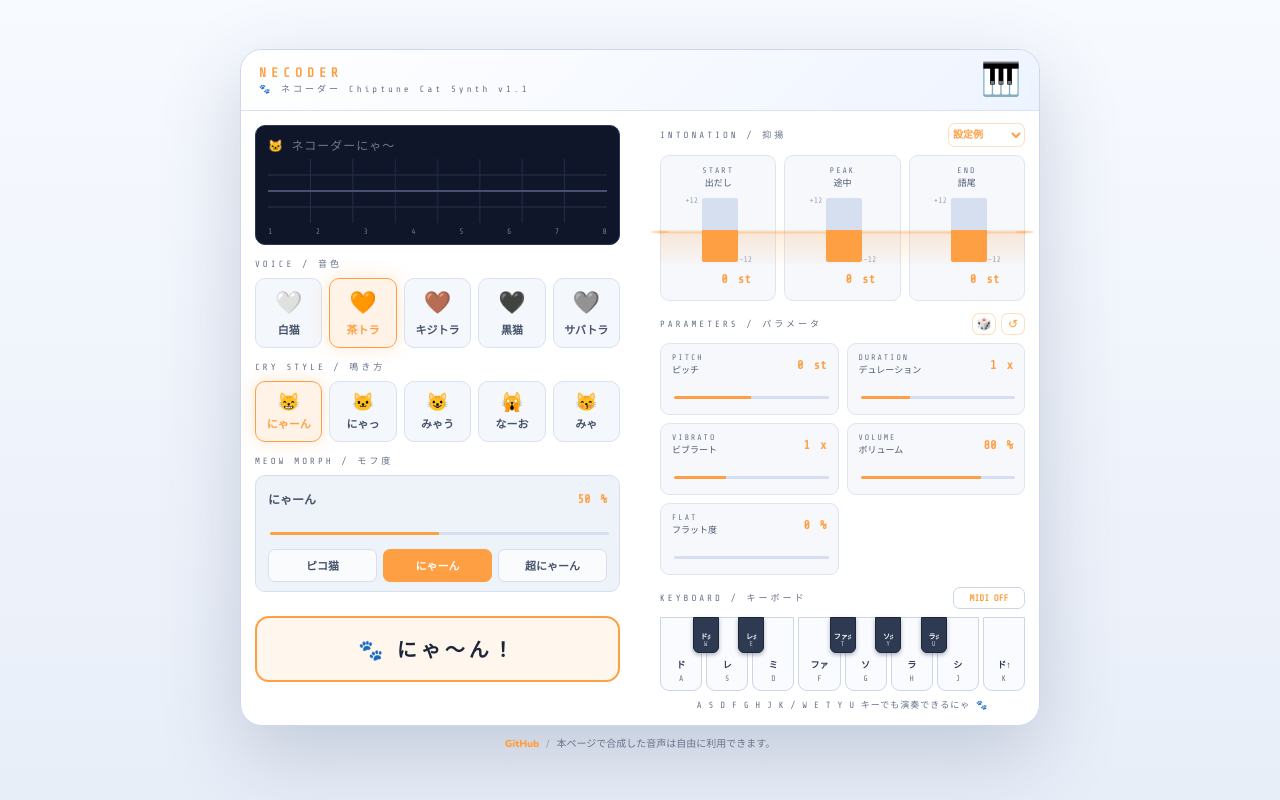
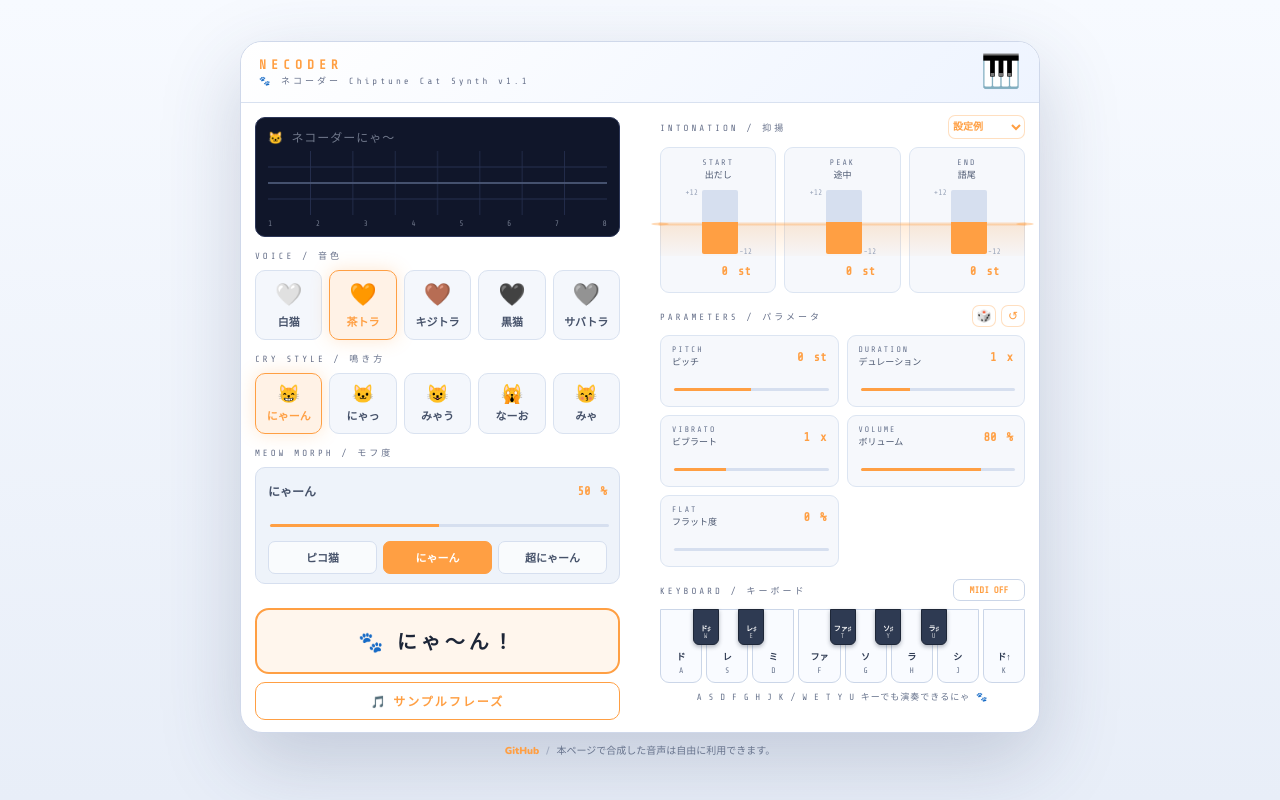
Before and after one commit to mfakane/necoder-synth, a React (Vite) app: page / in a window 1280 px wide. Built offline with nearby package versions, Linux system fonts and the light colour scheme.

Commit message:
feat: play sample phrase

```diff
--- a/src/App.tsx
+++ b/src/App.tsx
@@ -7,7 +7,7 @@ import {
 import { KeyboardControls } from "./components/KeyboardControls";
 import { OptionGrid } from "./components/OptionGrid";
 import { SectionHeader } from "./components/SectionHeader";
-import { CRY_STYLES, KEYS, VOICES } from "./data";
+import { CRY_STYLES, KEYS, SAMPLE_PHRASE, VOICES } from "./data";
 import {
   makeHash as buildHash,
   makeHashQuery,
@@ -74,6 +74,7 @@ export default function Necoder() {
   );
   const [webMidiLinkReady, setWebMidiLinkReady] = useState(false);
   const [isPlay, setIP] = useState(false);
+  const [isPhrase, setIsPhrase] = useState(false);
   const [dispTxt, setDT] = useState("🐱  ネコーダーにゃ～");
   const [draftNums, setDraftNums] = useState<DraftNums>({});
 
@@ -87,6 +88,7 @@ export default function Necoder() {
   const activeMidiNotesRef = useRef(new Set());
   const activeKeyRef = useRef(null);
   const triggerRef = useRef(null);
+  const phraseTimersRef = useRef([]);
 
   const voice = VOICES[voiceIdx];
   const cryStyle = CRY_STYLES[styleIdx];
@@ -240,15 +242,21 @@ export default function Necoder() {
     return audioRef.current;
   }, []);
 
+  const clearPhraseTimers = useCallback(() => {
+    phraseTimersRef.current.forEach(clearTimeout);
+    phraseTimersRef.current = [];
+    setIsPhrase(false);
+  }, []);
+
   // 鳴らすにゃ！
   const trigger = useCallback(
-    (st = 0, velocityScale = 1) => {
+    (st = 0, velocityScale = 1, durScale = 1) => {
       const { ctx, an } = getAudio();
       const v = VOICES[voiceIdx];
       const style = CRY_STYLES[styleIdx];
       const dur = playMeow(ctx, an, composeParams(v, style), st, {
         ps,
-        dm,
+        dm: dm * durScale,
         vib,
         vm: vm * velocityScale,
         flat,
@@ -289,16 +297,45 @@ export default function Necoder() {
     triggerRef.current = trigger;
   }, [trigger]);
 
+  // サンプルフレーズを今の設定のまま演奏するにゃ🎵
+  const playPhrase = useCallback(() => {
+    if (phraseTimersRef.current.length) return;
+    const secPerBeat = 60 / SAMPLE_PHRASE.bpm;
+    const noteDur = composeParams(VOICES[voiceIdx], CRY_STYLES[styleIdx]).dur;
+    setIsPhrase(true);
+    SAMPLE_PHRASE.notes.forEach((note) => {
+      phraseTimersRef.current.push(
+        setTimeout(() => {
+          triggerRef.current?.(note.st, 1, note.durMul);
+          setAK(KEYS.find((keyDef) => keyDef.st === note.st)?.key ?? null);
+        }, note.beat * secPerBeat * 1000),
+      );
+    });
+    const last = SAMPLE_PHRASE.notes[SAMPLE_PHRASE.notes.length - 1];
+    const endSec = last.beat * secPerBeat + noteDur * dm * last.durMul;
+    phraseTimersRef.current.push(
+      setTimeout(() => {
+        phraseTimersRef.current = [];
+        setIsPhrase(false);
+        setAK(null);
+      }, endSec * 1000),
+    );
+  }, [dm, styleIdx, voiceIdx]);
+
+  // アンマウント時にタイマーを片付けるにゃ
+  useEffect(() => clearPhraseTimers, [clearPhraseTimers]);
+
   const stopAudio = useCallback(() => {
     if (timerRef.current) clearTimeout(timerRef.current);
     timerRef.current = null;
+    clearPhraseTimers();
     setIP(false);
     setDT(`🐱  ネコーダー ${morphLabel(morph)}`);
     if (audioRef.current) {
       audioRef.current.ctx.close();
       audioRef.current = null;
     }
-  }, [morph]);
+  }, [clearPhraseTimers, morph]);
 
   const clearActiveMidiState = useCallback((resetKey = true) => {
     activeMidiNotesRef.current.clear();
@@ -1129,6 +1166,28 @@ export default function Necoder() {
             >
               {isPlay ? `${cryStyle.mark}  ${voice.name} ${cryStyle.name}` : "🐾  にゃ～ん！"}
             </button>
+            <button
+              onClick={playPhrase}
+              disabled={isPhrase}
+              title="今の設定のままサンプルフレーズを演奏するにゃ"
+              style={{
+                width: "100%",
+                marginTop: "8px",
+                padding: "9px",
+                borderRadius: "10px",
+                cursor: isPhrase ? "default" : "pointer",
+                background: isPhrase ? col + "18" : "#FFFFFFAA",
+                border: `1px solid ${col}`,
+                color: col,
+                fontFamily: "'Nunito',sans-serif",
+                fontWeight: 800,
+                fontSize: "12px",
+                letterSpacing: "2px",
+                transition: "background .08s",
+              }}
+            >
+              {isPhrase ? "♪  えんそうちゅう…" : "🎵  サンプルフレーズ"}
+            </button>
           </div>
         </div>
 
--- a/src/data.ts
+++ b/src/data.ts
@@ -224,6 +224,34 @@ export const CRY_STYLES: CryStyle[] = [
 ];
 
 // 半音は上段キー (W E T Y U) にゃ。st 昇順で持つと midiNoteToKey がそのまま引けるにゃ
+export type PhraseNote = {
+  /** 半音 (ド基準) */
+  st: number;
+  /** 発音位置 (拍) */
+  beat: number;
+  /** デュレーション倍率。長い音だけ伸ばすにゃ */
+  durMul: number;
+};
+
+export type Phrase = {
+  name: string;
+  bpm: number;
+  notes: PhraseNote[];
+};
+
+// 元ネタの猫フレーズにゃ。E-G-B♭-A-F、最後だけ伸ばすにゃ
+export const SAMPLE_PHRASE: Phrase = {
+  name: "サンプルフレーズ",
+  bpm: 90,
+  notes: [
+    { st: 4, beat: 0, durMul: 1 },
+    { st: 7, beat: 1, durMul: 1 },
+    { st: 10, beat: 2, durMul: 1 },
+    { st: 9, beat: 3, durMul: 1 },
+    { st: 5, beat: 3.5, durMul: 3.75 },
+  ],
+};
+
 export const KEYS: KeyDef[] = [
   { note: "ド", key: "a", st: 0 },
   { note: "ド♯", key: "w", st: 1, black: true },
```
Also changed, not shown: 1 other file (tests, documents, lock files or other folders).
